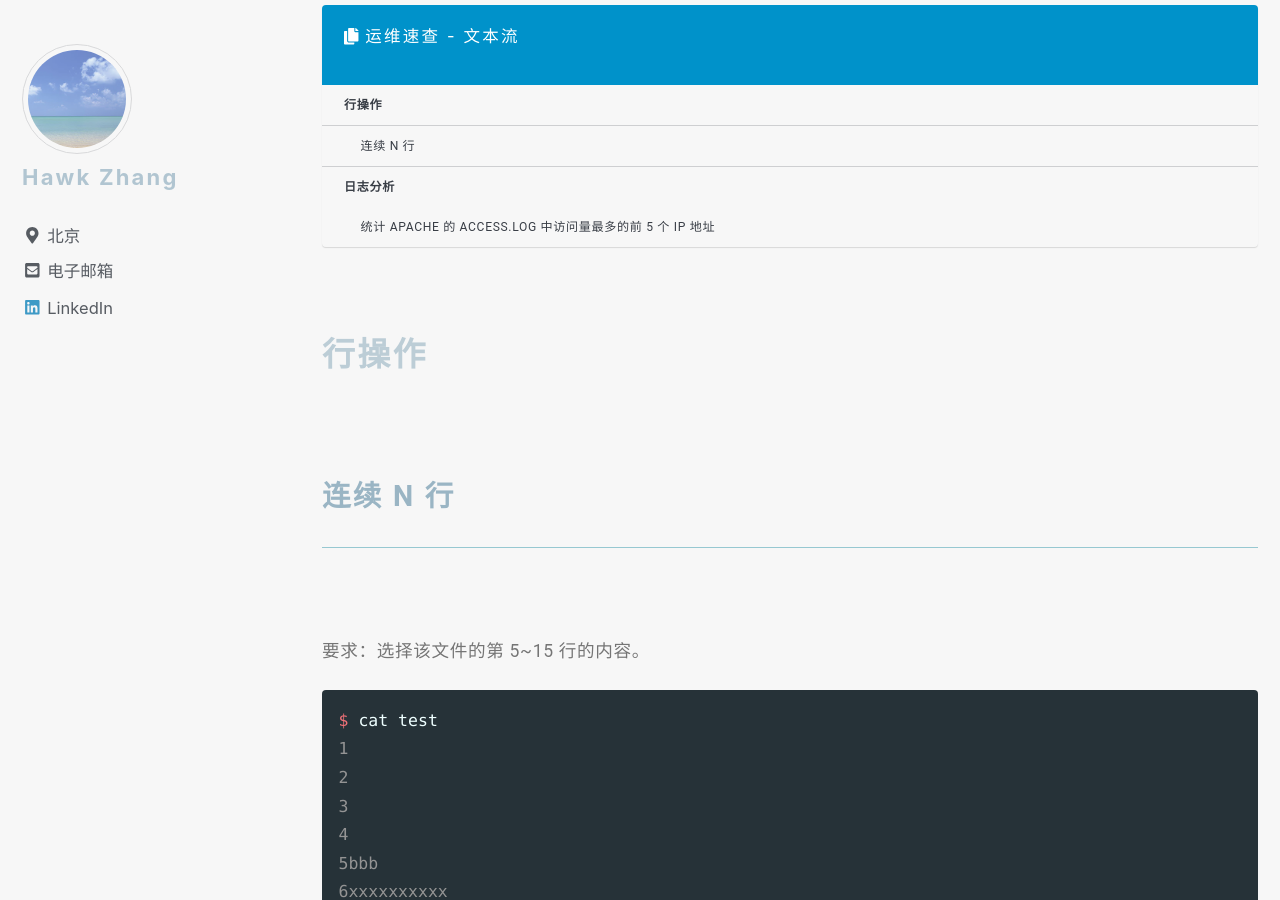
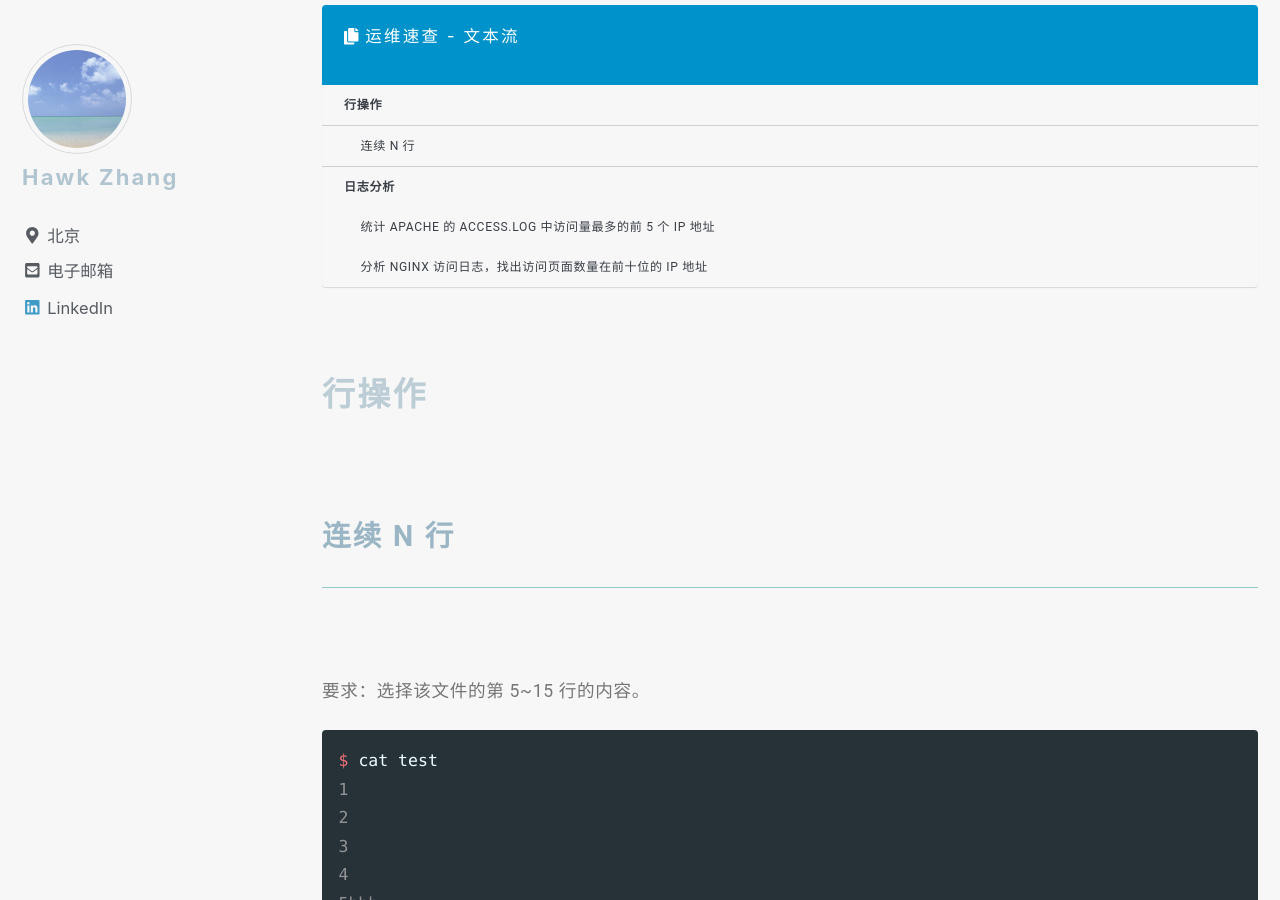
Before and after one commit to narru888/linotes_note, a Jekyll site: the page built from _posts/cheatsheet/2017-05-01-dtstream.md, in a window 1280 px wide and 900 px high, scrolled down 392 px. Built offline with Jekyll 4.4.1, drawn with Linux system fonts in a browser that asks for light colours; nearby versions of some CDN libraries; a script that is not in the unit is left out; some of the changed text lies outside the part shown.

Commit message:
update on 2018-12-09 21:32:01 CST

````diff
--- a/_posts/cheatsheet/2017-05-01-dtstream.md
+++ b/_posts/cheatsheet/2017-05-01-dtstream.md
@@ -124,3 +124,9 @@ $ sudo cat /var/log/httpd/test-access.log \
  | sort -rn \
  | head -5
 ```
+
+
+
+
+
+### 分析 Nginx 访问日志，找出访问页面数量在前十位的 ip 地址
````
